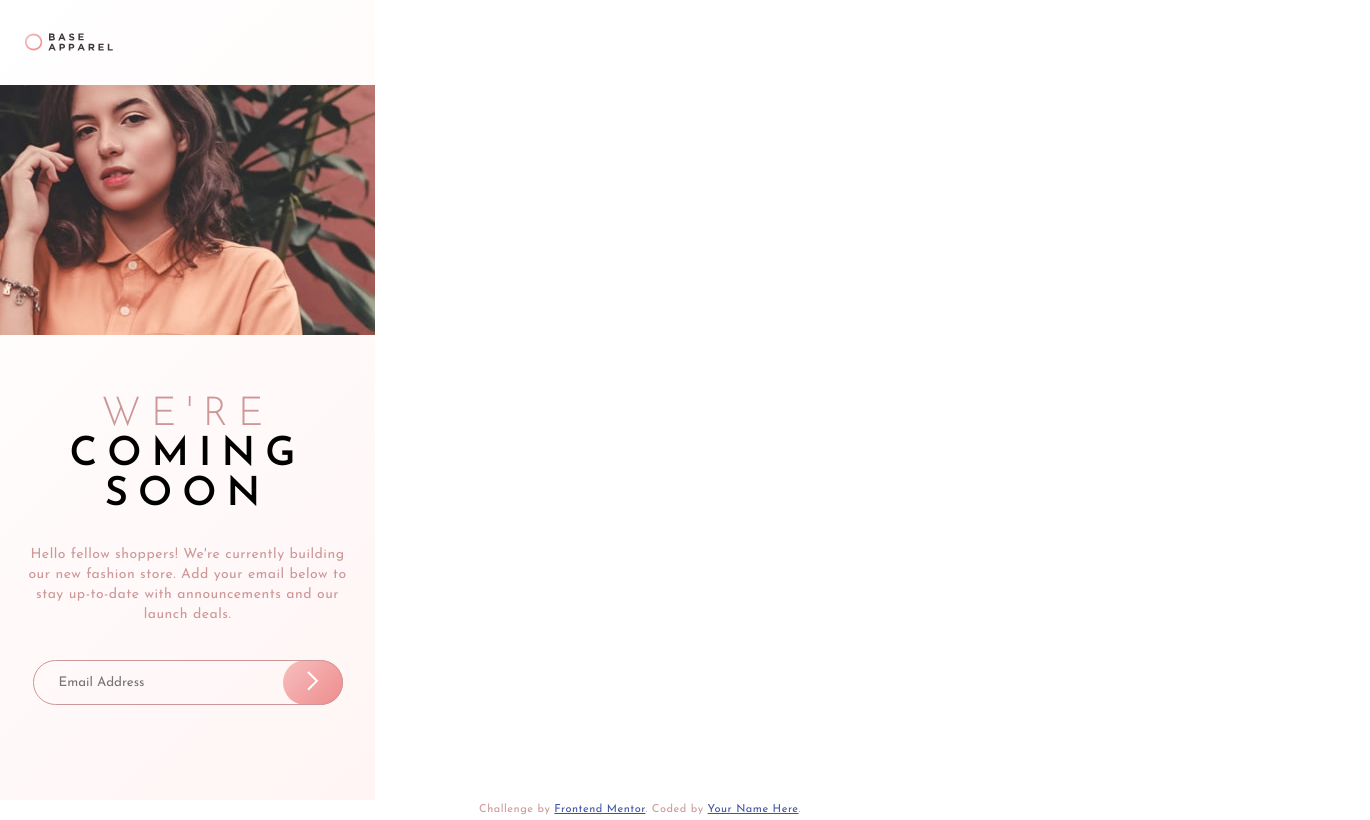
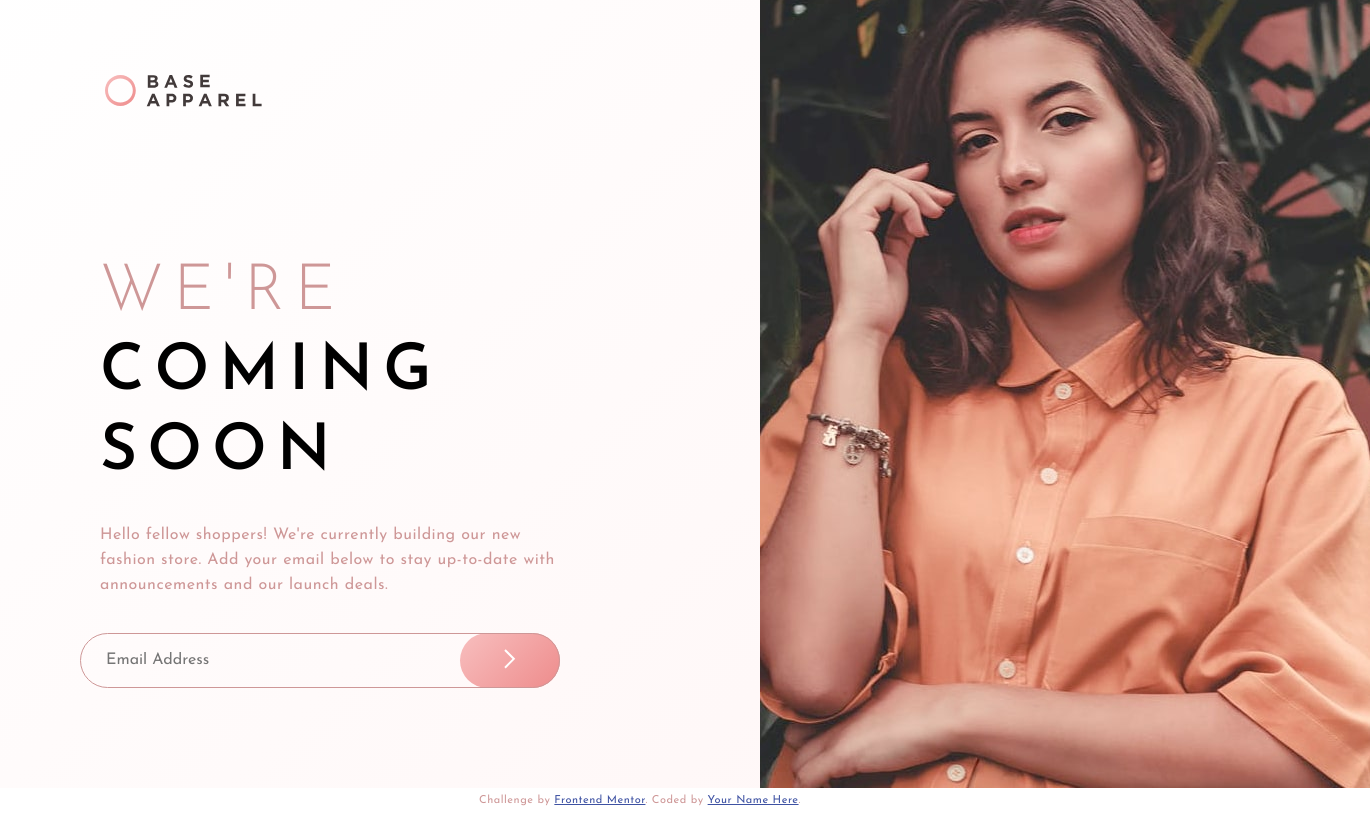
Before and after one commit to UrsulaSpela/base-label-page, a plain HTML site: page index.html in a window 1280 px wide. Shown: the whole page, 1370 px wide, since content can reach past the window. Drawn offline with Linux system fonts and the light colour scheme.

Commit message:
Add files via upload

```diff
--- a/index.html
+++ b/index.html
@@ -20,6 +20,7 @@
 </head>
 <body>
 <section>
+  <div id="left">
   <div id="logo"></div>
   <div id="image"> <img src="hero-mobile.jpg" alt=""> </div>
   <div id="main">
@@ -34,6 +35,8 @@
     <button> <img src="icon-arrow.svg" alt=""> </button>
     </div>
   </div>
+</div>
+  <div id="imagedesktop"> <img src="hero-desktop.jpg"> </div>
 </section>
   <footer>
     <p class="attribution">
--- a/style.css
+++ b/style.css
@@ -72,3 +72,65 @@ button{
   border: none;
   background: linear-gradient(135deg,hsl(0, 80%, 86%),hsl(0, 74%, 74%));
 }
+#imagedesktop{
+  display: none;
+}
+@media only screen and (min-width: 1000px){
+  body{
+    height: 100vh;
+    align-items: center;
+  }
+  #image{
+    display: none;
+  }
+  section{
+    display: flex;
+    width: 1440px;
+  }
+  #left{
+    margin: 60px, 160px;
+    width: 840px;
+    height: 800px;
+    background: url(bg-pattern-desktop) no-repeat center;
+    background-size: contain;
+  }
+  #logo{
+    background-size: 24%;
+    margin-left: 185px;
+    margin-top: 60px;
+    padding: 30px;
+  }
+  #main{
+    padding: 60px 160px 0 160px;
+    text-align: left;
+  }
+  h1{
+    font-size: 4em;
+    line-height: 80px;
+    text-align: left;
+  }
+  p{
+    font-size: 16px;
+    line-height: 25px;
+  }
+  #imagedesktop{
+    height: 800px;
+    width: 600px;
+    display: block;
+  }
+  #input{
+    justify-content: flex-start;
+  }
+  input{
+    width: 480px;
+    height: 55px;
+    font-size: 16px;
+    border-radius: 40px;
+  }
+  button{
+    width: 100px;
+    height: 55px;
+    margin-left: -100px;
+    border-radius: 40px;
+  }
+}
```
